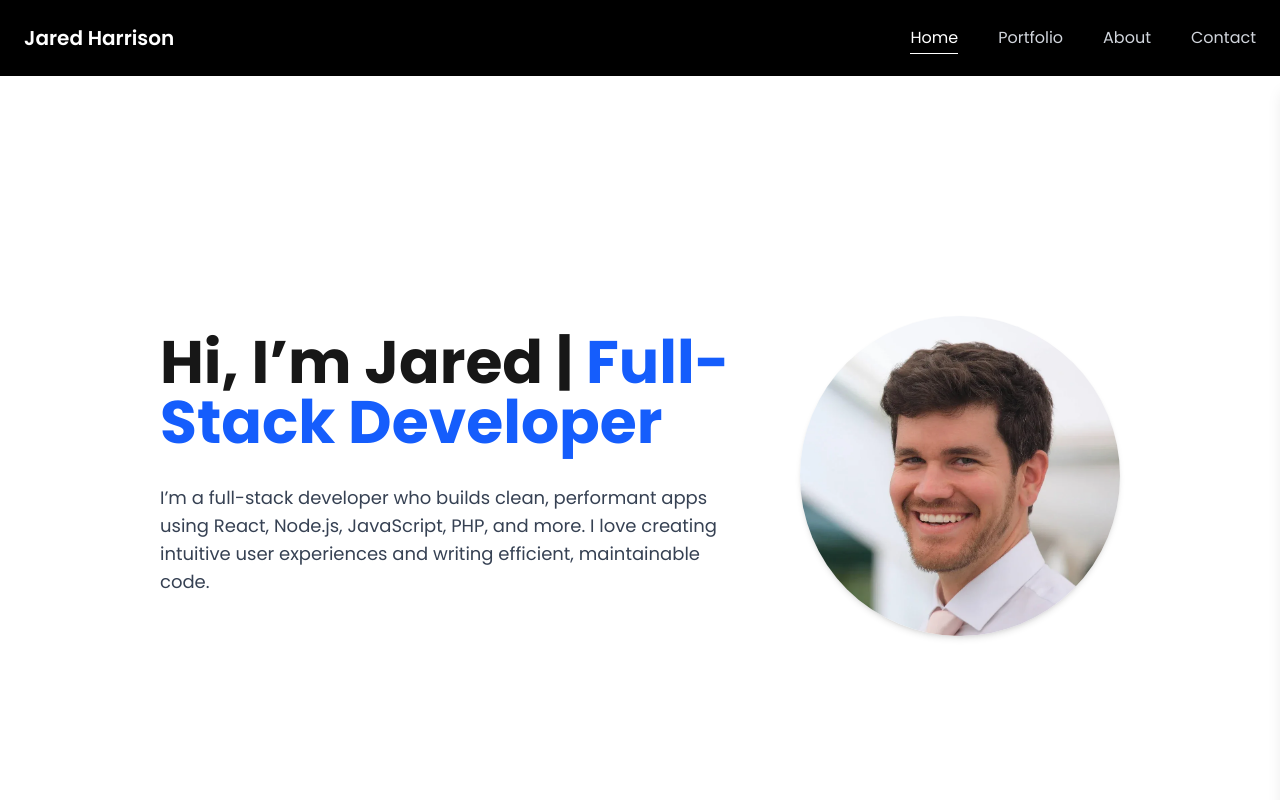
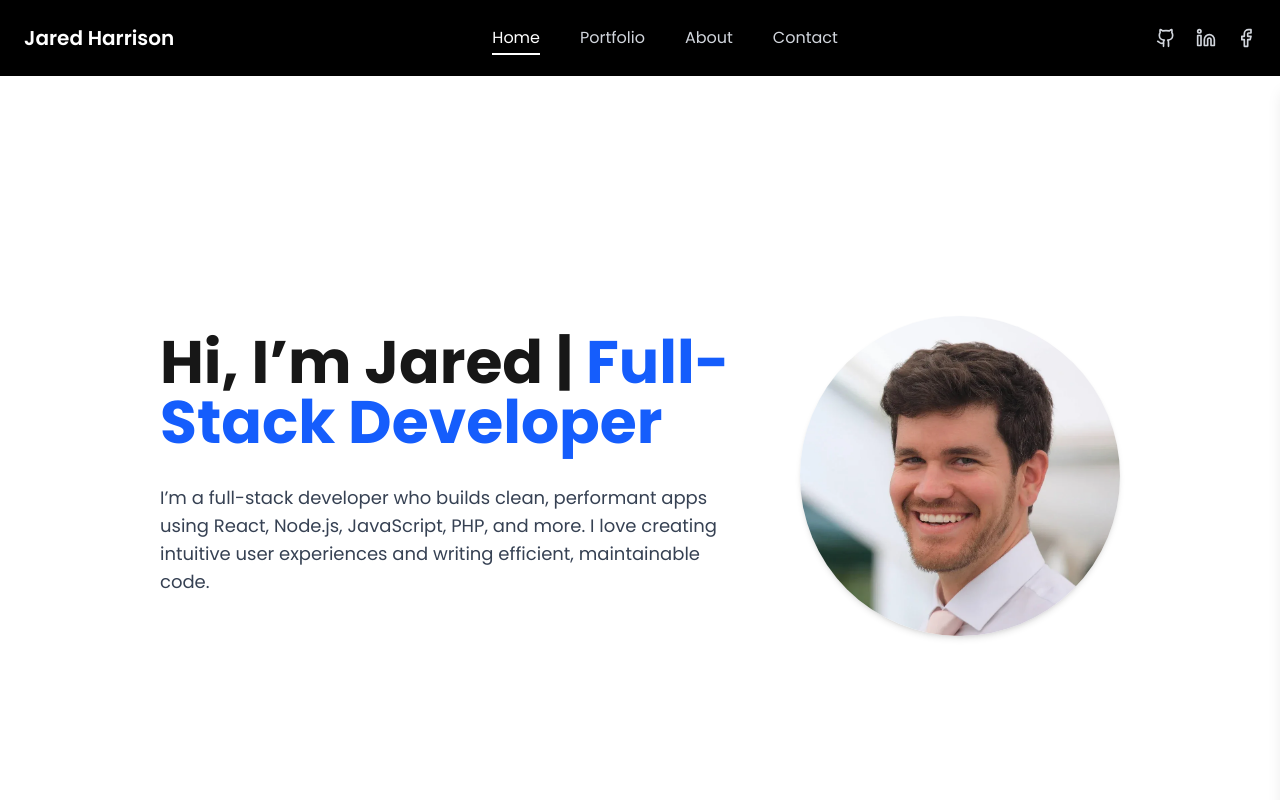
Before and after one commit to Jared-Ha/Portfolio-2025, a Next.js app: page / in a window 1280 px wide. Shown: the top 800 px of the page. Built offline with nearby package versions, Linux system fonts and the light colour scheme.

Commit message:
add socials in menu

```diff
--- a/package.json
+++ b/package.json
@@ -10,6 +10,7 @@
   },
   "dependencies": {
     "framer-motion": "^12.23.24",
+    "lucide-react": "^0.548.0",
     "next": "15.3.2",
     "react": "^19.0.0",
     "react-dom": "^19.0.0"
--- a/src/app/components/Header.jsx
+++ b/src/app/components/Header.jsx
@@ -3,6 +3,7 @@
 import { useState, useEffect } from "react";
 import Link from "next/link";
 import { usePathname } from "next/navigation";
+import { Github, Linkedin, Facebook } from "lucide-react";
 
 export default function Header() {
   const [mobileMenuOpen, setMobileMenuOpen] = useState(false);
@@ -24,13 +25,59 @@ export default function Header() {
     { href: "/contact", label: "Contact" },
   ];
 
+  const socialLinks = [
+    { href: "https://github.com/Jared-Ha", icon: <Github size={20} /> },
+    {
+      href: "https://www.linkedin.com/in/jaredharrison7/",
+      icon: <Linkedin size={20} />,
+    },
+    {
+      href: "https://www.facebook.com/",
+      icon: <Facebook size={20} />,
+    },
+  ];
+
   return (
     <header className="bg-black text-white p-6">
       <div className="relative max-w-7xl mx-auto">
         <nav className="flex justify-between items-center">
+          {/* Left: Name */}
           <h1 className="text-xl font-semibold">
             <Link href="/">Jared Harrison</Link>
           </h1>
+
+          {/* Center: Desktop Nav Links */}
+          <ul className="hidden md:flex gap-10 text-md">
+            {links.map(({ href, label }) => (
+              <li key={href}>
+                <Link
+                  href={href}
+                  className={`transition ${
+                    pathname === href
+                      ? "text-white border-b-2 border-white pb-1"
+                      : "text-gray-300 hover:text-white"
+                  }`}
+                >
+                  {label}
+                </Link>
+              </li>
+            ))}
+          </ul>
+
+          {/* Right: Social Icons */}
+          <div className="hidden md:flex items-center gap-5">
+            {socialLinks.map(({ href, icon }) => (
+              <a
+                key={href}
+                href={href}
+                target="_blank"
+                rel="noopener noreferrer"
+                className="text-gray-300 hover:text-white transition-transform transform hover:scale-110"
+              >
+                {icon}
+              </a>
+            ))}
+          </div>
 
           {/* Mobile menu button */}
           <button
@@ -39,27 +86,9 @@ export default function Header() {
           >
             {mobileMenuOpen ? "✕" : "☰"}
           </button>
-
-          {/* Desktop links */}
-          <ul className="hidden md:flex gap-10 text-md">
-            {links.map(({ href, label }) => (
-              <li key={href}>
-                <Link
-                  href={href}
-                  className={`transition ${
-                    pathname === href
-                      ? "text-white border-b-1 border-white pb-1"
-                      : "text-gray-300 hover:text-white"
-                  }`}
-                >
-                  {label}
-                </Link>
-              </li>
-            ))}
-          </ul>
         </nav>
 
-        {/* Mobile menu (always mounted) */}
+        {/* Mobile dropdown menu (always mounted) */}
         <ul
           className={`fixed top-20 right-0 h-full w-full bg-black px-6 py-10 space-y-6 text-md shadow-lg z-50 transition-transform duration-300 transform ${
             mobileMenuOpen
@@ -80,6 +109,21 @@ export default function Header() {
               </Link>
             </li>
           ))}
+
+          {/* Mobile social icons */}
+          <div className="flex gap-6 pt-6">
+            {socialLinks.map(({ href, icon }) => (
+              <a
+                key={href}
+                href={href}
+                target="_blank"
+                rel="noopener noreferrer"
+                className="text-gray-300 hover:text-white transition-transform transform hover:scale-110"
+              >
+                {icon}
+              </a>
+            ))}
+          </div>
         </ul>
       </div>
     </header>
```
Also changed, not shown: 1 other file (tests, documents, lock files or other folders).
